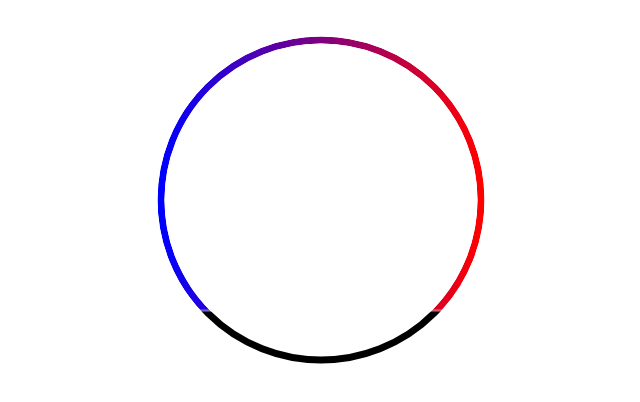
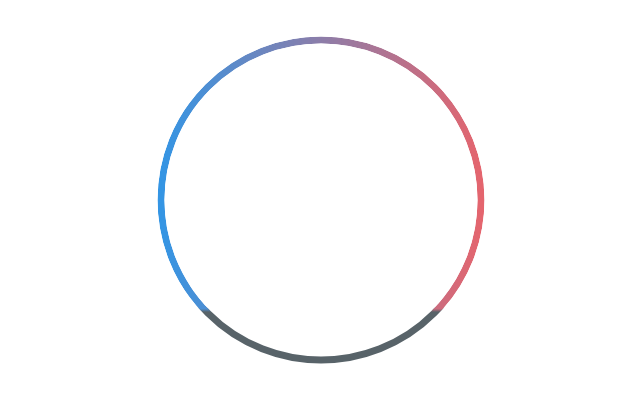
Before and after one commit to tangweejieleslie/React-Radial-Slider, a React (Create React App) app: page / in a window 1280 px wide. Shown: the top 402 px of the page, without its empty margins (319-959 px from the left). Built offline with nearby package versions, Linux system fonts and the light colour scheme.

Commit message:
update gradient color

```diff
--- a/src/view/components/controls/GradientPrompt.jsx
+++ b/src/view/components/controls/GradientPrompt.jsx
@@ -26,8 +26,8 @@ class GradientPrompt extends Component {
           <defs>
 
             <linearGradient id="HotColdGradient">
-              <stop offset="0%" stop-color="blue" />
-              <stop offset="100%" stop-color="red" />
+              <stop offset="0%" stop-color="#3495E4" />
+              <stop offset="100%" stop-color="#E4656E" />
             </linearGradient>
 
             <linearGradient id="MaskGradient" x1="0%" y1="0%" x2="0%" y2="100%">
@@ -39,9 +39,9 @@ class GradientPrompt extends Component {
 
             <linearGradient id="BlackOnly" x1="0%" y1="0%" x2="0%" y2="100%">
               <stop offset="0%" stop-color="white" stop-opacity="0" />
-              <stop offset="84%" stop-color="white" stop-opacity="0" />
-              <stop offset="85%" stop-color="black" />
-              <stop offset="100%" stop-color="black" />
+              <stop offset="83%" stop-color="white" stop-opacity="0" />
+              <stop offset="84%" stop-color="#586369" />
+              <stop offset="100%" stop-color="#586369" />
             </linearGradient>
           </defs>
 {/* Mask to hide unnecessary portions */}
```
